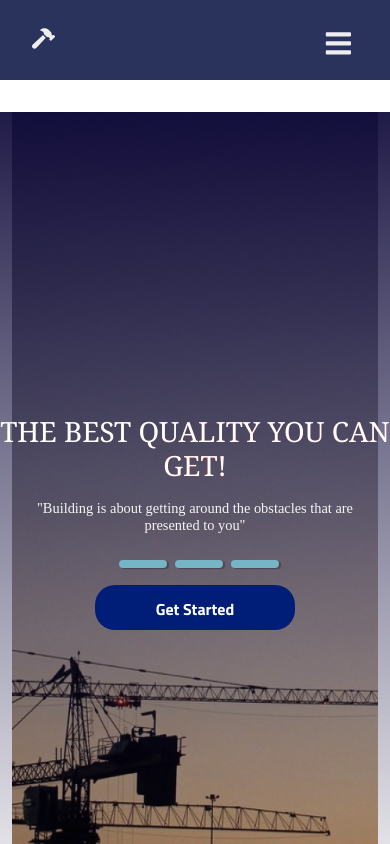
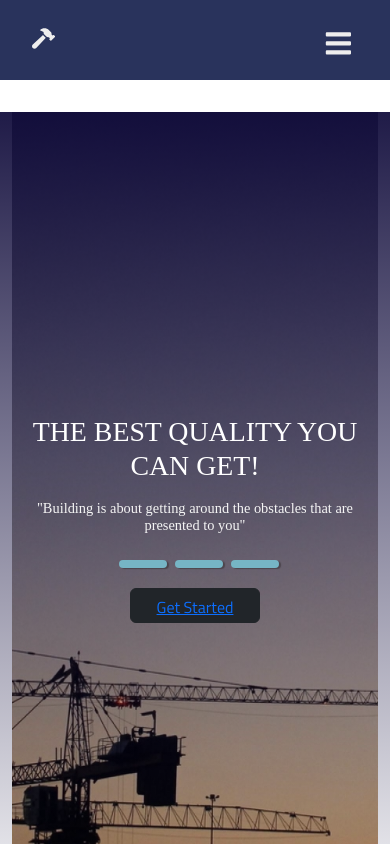
Before and after one commit to mubeen070/WebTech-Project, a React (Create React App) app: page / in a window 390 px wide. Shown: the top 844 px of the page. Built offline with nearby package versions, Linux system fonts and the light colour scheme.

Commit message:
responsive homepage and nav

```diff
--- a/src/Components/bgSlider.js
+++ b/src/Components/bgSlider.js
@@ -43,8 +43,8 @@ const BackgroundSlider = () => {
                 ))}
               </div>
               <div className="d-flex justify-content-center">
-                <div className="blue-btn">
-                  <Link class="first-link" to="/signup">
+                <div className="btn btn-dark mx-3" style={{textDecoration:"none", textAlign:"center",marginTop:"20px",color:"white"}}>
+                  <Link to="/signup">
                     Get Started
                   </Link>
                 </div>
--- a/src/Components/equipment.js
+++ b/src/Components/equipment.js
@@ -1,5 +1,4 @@
 import React from "react";
-import "../Style/cards.css";
 import Products from "./product";
 import ItemCard from "./itemcard";
 const EquipmentRow = () => {
@@ -8,7 +7,7 @@ const EquipmentRow = () => {
   ));
   return (
     <div className="container1">
-      <h1>Equipments</h1>
+      <h1 className="text-dark">Equipments</h1>
       <div className="main-content">{listItems}</div>
     </div>
   );
--- a/src/Components/material.js
+++ b/src/Components/material.js
@@ -1,6 +1,5 @@
 import React from "react";
 import Mats from "./mats";
-import "../Style/cards.css";
 import ItemCard from "./itemcard";
 const MaterialRow = () => {
   const listItems = Mats.map((item,index) => (
@@ -9,7 +8,7 @@ const MaterialRow = () => {
   return (
     <>
       <div className="container1">
-      <h1>Materials</h1>
+      <h1 className="text-dark">Materials</h1>
         <div className="main-content">{listItems}</div>
       </div>
     </>
--- a/src/Style/cards.css
+++ b/src/Style/cards.css
@@ -72,8 +72,8 @@
     color: white;
     margin: 30px 0;
   }
-  h1{
-    font-size: 10rem;
+  /* h1{
+    font-size: 4rem;
     font-weight: 600;
     background-image: linear-gradient(to left, #443d57, #b393d3);
     color: black;
@@ -81,7 +81,7 @@
     background-clip: text;
     -webkit-background-clip: text;
     background-image: conic-gradient(#553c9a, #ee4b2b, #00c2cb);
-  }
+  } */
   p {
     font-size: 10px;
     text-align: center;
--- a/src/Style/home.css
+++ b/src/Style/home.css
@@ -31,6 +31,6 @@ width: 100px;
   height: 100px;
 }
 .btn{
-height: 100%;
-width: 50%;
+height: 35px;
+width: 115px;
 }
```
